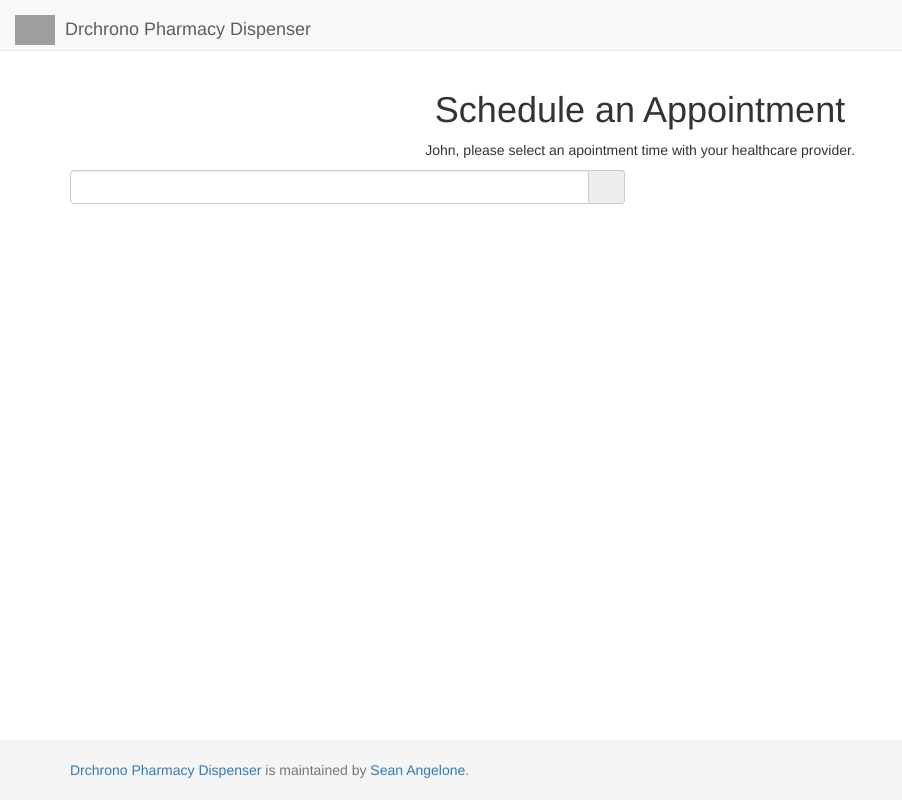
After one commit to cleancoindev/pharmacist, a Django app: template pharmacist/templates/schedule.html in a window 1280 px wide. The commit adds this page. Shown: the whole page, without its empty margins (0-902 px from the left). Run offline with Django 3.2, Linux system fonts and the light colour scheme; the template is opened without the code that fills it: values that come from a table or form of the project are taken from there, others are empty; data comes from the database, SQL or seed files in the repository; both versions use the stored data as it was after the commit; some libraries are stand-ins or nearby versions; some web fonts are replaced; grey boxes are pictures that could not be loaded.

Commit message:
adding schedule page with js popup datepicker

```diff
--- a/pharmacist/static/main.css
+++ b/pharmacist/static/main.css
@@ -85,3 +85,9 @@ thead th{
 #med-form label {
     margin-right: 20px;
 }
+
+#datepicker-block {
+    margin-bottom: 350px;
+    display: inline-block;
+    text-align: center;
+}
--- a/pharmacist/templates/base.html
+++ b/pharmacist/templates/base.html
@@ -12,6 +12,7 @@
     <link href="https://maxcdn.bootstrapcdn.com/bootswatch/3.3.7/flatly/bootstrap.min.css" rel="stylesheet" integrity="sha384-+ENW/yibaokMnme+vBLnHMphUYxHs34h9lpdbSLuAwGkOKFRl4C34WkjazBtb7eT" crossorigin="anonymous">
     <link href="https://cdnjs.cloudflare.com/ajax/libs/bootstrap-slider/9.2.0/css/bootstrap-slider.min.css rel="stylesheet">
     <link rel="stylesheet" type="text/css" href="//cdn.datatables.net/1.10.12/css/jquery.dataTables.css">
+    <link rel="stylesheet" type="text/css" href="//cdnjs.cloudflare.com/ajax/libs/bootstrap-datetimepicker/4.17.42/css/bootstrap-datetimepicker.min.css">
     <link rel="stylesheet" href="{% static "main.css" %}" >
   </head>
 
@@ -47,7 +48,7 @@
 <script src="//malsup.github.com/jquery.form.js"></script>
 <script src="//cdn.datatables.net/1.10.12/js/jquery.dataTables.js"></script>
 <script src="//maxcdn.bootstrapcdn.com/bootstrap/3.3.7/js/bootstrap.min.js" integrity="sha384-Tc5IQib027qvyjSMfHjOMaLkfuWVxZxUPnCJA7l2mCWNIpG9mGCD8wGNIcPD7Txa" crossorigin="anonymous"></script>
-<script src="//cdnjs.cloudflare.com/ajax/libs/bootstrap-slider/9.2.0/bootstrap-slider.min.js"></script>
-
+<script src="//cdnjs.cloudflare.com/ajax/libs/moment.js/2.14.1/moment.min.js"></script>
+<script src="//cdnjs.cloudflare.com/ajax/libs/bootstrap-datetimepicker/4.17.42/js/bootstrap-datetimepicker.min.js"></script>
 
 {% block scripts %}{% endblock %}
--- /dev/null
+++ b/pharmacist/templates/schedule.html
@@ -0,0 +1,54 @@
+{% extends "base.html" %}
+{% load static %}
+{% block title %}Schedule Appointment{% endblock %}
+
+{% block content %}
+  <div class="home">
+    <div class="row">
+      <div class="small-12 columns">
+        <div class="card text-center">
+          <div class ="card-section">
+            <h1>Schedule an Appointment</h1>
+            <p>{{ patient.first_name }}, please select an apointment time with your healthcare provider.</p>
+          </div>
+        </div>
+      </div>
+    </div>
+
+    <div class="row">
+      <div class="small-12 columns">
+
+        <div class="container">
+            <div class="row">
+                <div class='col-sm-6'>
+                    <div class="form-group" id="datepicker-block">
+                        <div class='input-group date' id='datetimepicker'>
+                            <input type='text' class="form-control" />
+                            <span class="input-group-addon">
+                                <span class="glyphicon glyphicon-calendar"></span>
+                            </span>
+                        </div>
+                    </div>
+                </div>
+            </div>
+        </div>
+
+      </div>
+    </div>
+  </div>
+{% endblock %}
+
+{% block scripts %}
+  <script>
+    $(function () {
+        $('#datetimepicker').datetimepicker({
+            defaultDate: "11/1/2013",
+            disabledDates: [
+                moment("12/25/2013"),
+                new Date(2013, 11 - 1, 21),
+                "11/22/2013 00:53"
+            ]
+        });
+    });
+  </script>
+{% endblock %}
--- a/pharmacist/urls.py
+++ b/pharmacist/urls.py
@@ -11,6 +11,7 @@ urlpatterns = [
     url(r'^$', TemplateView.as_view(template_name='index.html'), name='home'),
     url(r'patient_list/', views.patient_list, name='patient_list'),
     url(r'dispense/(?P<patient_id>[0-9]+)/', views.dispense, name='dispense'),
+    url(r'schedule/(?P<patient_id>[0-9]+)/', views.schedule, name='schedule'),
     url(r'modify/(?P<med_id>[0-9]+)/(?P<max_refills>[0-9]+)/', views.ModifyView.as_view(), name='modify'),
     url(r'patient_auth/(?P<email_hash>\w{16})/', views.PatientAuthView.as_view(), name='patient_auth'),
     url(r'audit_log/', views.audit_log, name='audit_log'),
```
Also changed, not shown: pharmacist/views.py (+11 -1 lines), db.sqlite3.
